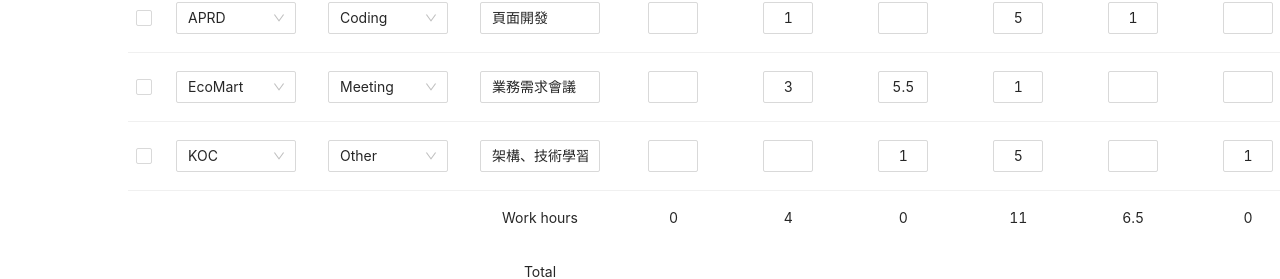
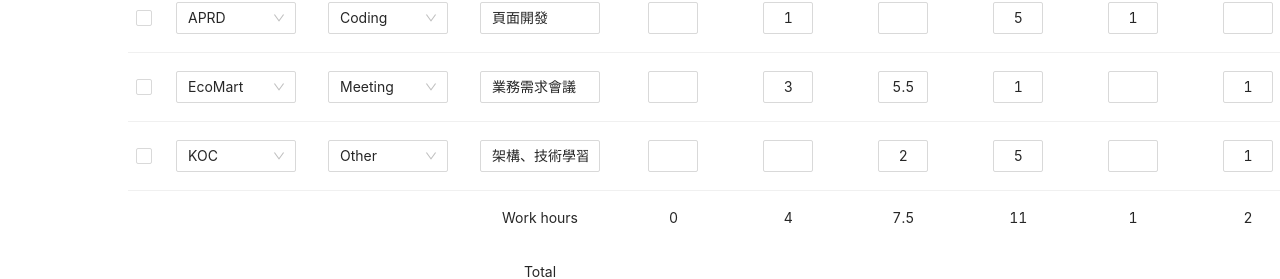
Before and after one commit to Lei-Hsu/TimeSheetTable, a React (Create React App) app: page / in a window 1280 px wide. Shown: the part 408-687 px from the top of the page. Built offline with nearby package versions, Linux system fonts and the light colour scheme.

Commit message:
fix date time

```diff
--- a/src/TimeSheetTable.js
+++ b/src/TimeSheetTable.js
@@ -93,7 +93,8 @@ const mockDataSource = [
     {
       "Tue 2021/10/04": 5.5,
       "Wed 2021/10/05": 1,
-      "Mon 2021/10/03": 3
+      "Mon 2021/10/03": 3,
+      "Fri 2021/10/07": 1,
     },
   },
   {
@@ -105,16 +106,15 @@ const mockDataSource = [
     {
       "Fri 2021/10/07": 1,
       "Wed 2021/10/05": 5,
-      "Tue 2021/10/04": 1
+      "Tue 2021/10/04": 2
     },
   },
 ];
 
 const TableSummary = ({ pageData }) => {
-
   const setDateHours = (weekDate) => {
     const hasData = pageData?.filter((item) => { if (item.date) { return item?.date[weekDate] } })
-    if (hasData.length > 1) {
+    if (hasData.length > 0) {
       return hasData?.map(item => (item.date[weekDate]))?.reduce((a, b) => a + b)
     }
     return 0
@@ -148,13 +148,13 @@ const TableSummary = ({ pageData }) => {
           <div>{MondayData}</div>
         </Table.Summary.Cell>
         <Table.Summary.Cell>
-          <div>{ThursdayData}</div>
+          <div>{TuesdayData}</div>
         </Table.Summary.Cell>
         <Table.Summary.Cell>
           <div>{WednesdayData}</div>
         </Table.Summary.Cell>
         <Table.Summary.Cell>
-          <div>{TuesdayData}</div>
+          <div>{ThursdayData}</div>
         </Table.Summary.Cell>
         <Table.Summary.Cell>
           <div>{FridayData}</div>
@@ -421,7 +421,7 @@ const TimeSheetTable = () => {
           <Input
             style={{ width: "50px", textAlign: "center" }}
             value={record}
-            onChange={(e) => setDataSource((pre) => [...pre, pre.dateData[6].date = e.target.value])}
+          // onChange={(e) => setDataSource((pre) => [...pre, pre.dateData[6].date = e.target.value])}
           />
         )
       })
```
